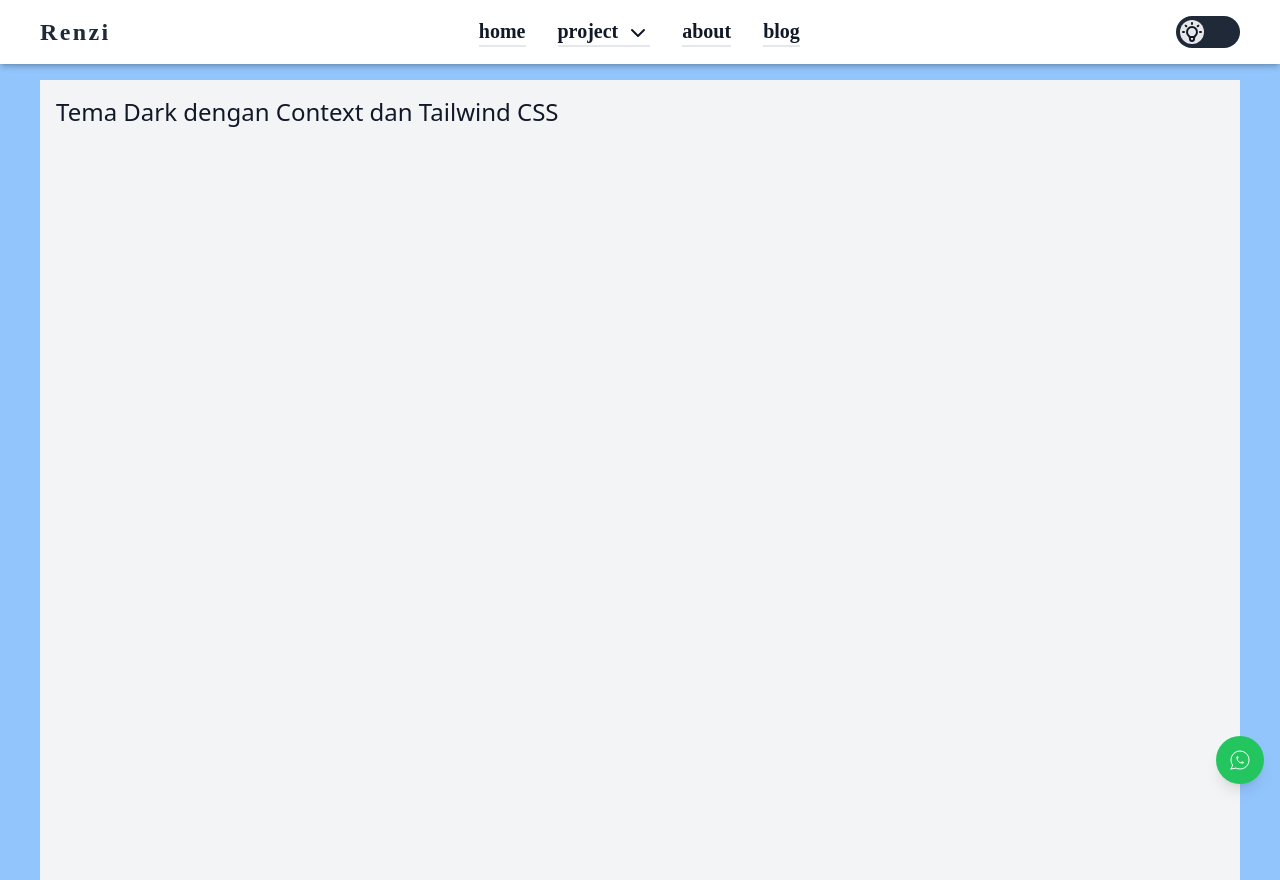
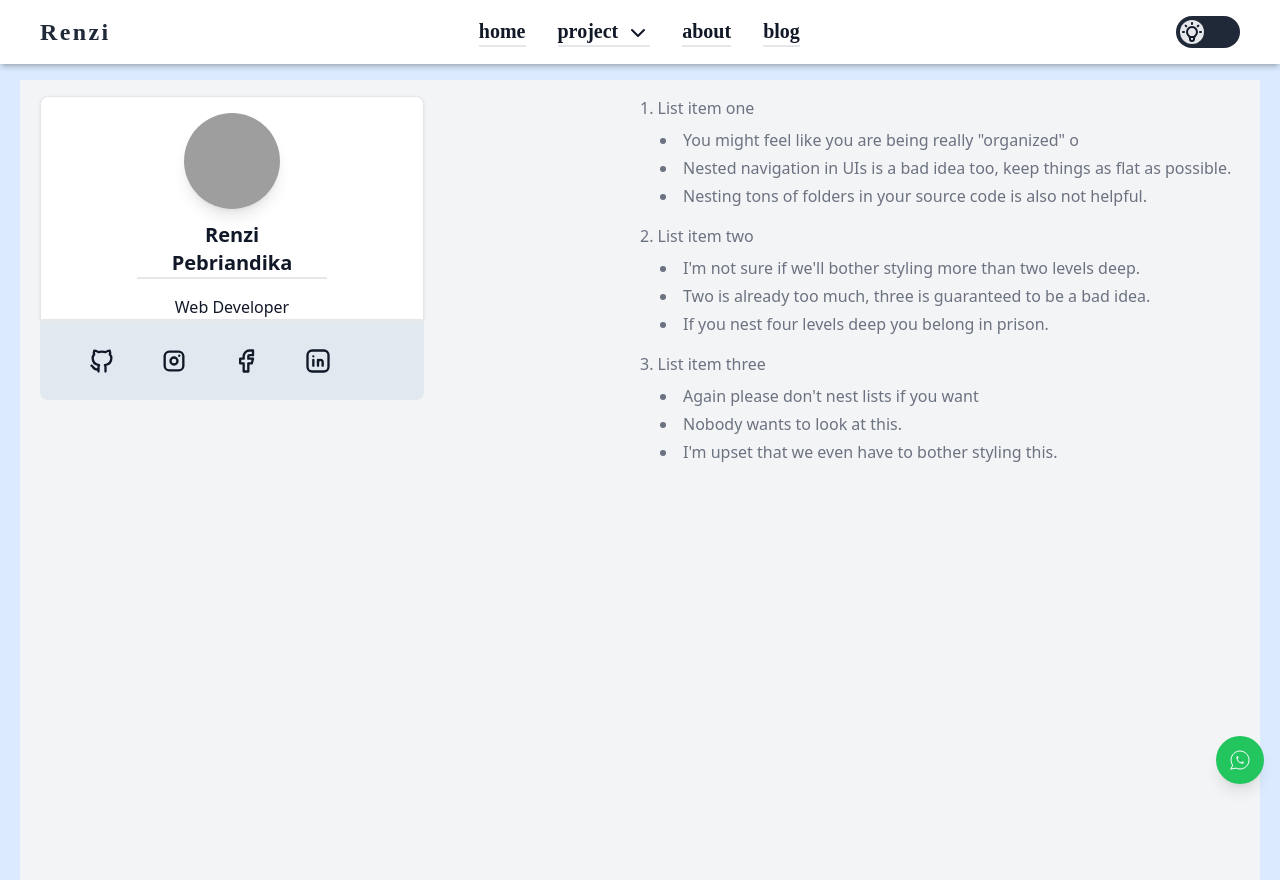
Before and after one commit to ren-zi-fa/portfolio, a React (Vite) app: page / in a window 1280 px wide. Built offline with nearby package versions, Linux system fonts and the light colour scheme; grey boxes are pictures that could not be loaded.

Commit message:
initial commit

```diff
--- a/src/components/Elements/Dropdown/index.jsx
+++ b/src/components/Elements/Dropdown/index.jsx
@@ -23,15 +23,14 @@ const Dropdown = ({ link }) => {
     { name: "nextJs", link: "/project/nextjs" },
   ];
   return (
-    <div ref={dropdownRef} className=" ">
+    <div ref={dropdownRef}>
       <div onClick={() => setIsDropDownOpen(!isDropDownOpen)} className='cursor-pointer flex items-center'>
         <div className='flex '>
-          <span className='text-gray-900 dark:text-white hover:text-gray-400 duration-100 '>{link.name}</span>
+          <span className='text-gray-900 dark:text-white hover:text-gray-400 '>{link.name}</span>
           {isDropDownOpen ? <IconChevronUp className='ml-2 mt-1 ' stroke={2} /> : <IconChevronDown className='ml-2 mt-1' stroke={2} />}
         </div>
       </div>
-      <ul className={`block md:absolute mt-0 md:mt-4 mr-10 w-[300px] md:w-[400px] shadow-md rounded left-0 md:left-[-30px] bg-white dark:bg-slate-900 tracking-widest border-sm md:right-0 transition-all duration-500 ease-in ${isDropDownOpen ? "block" : "hidden"}`}>
-
+      <ul className={`block md:absolute mt-0 md:mt-4 mr-10 w-[300px] md:w-[400px] shadow-md rounded left-0 md:left-[-30px] bg-slate-200 dark:bg-slate-600 tracking-widest  md:right-0 transition-all duration-500 ease-in ${isDropDownOpen ? "block" : "hidden"}`}>
         <li className='px-4 py-5 grid grid-cols-2'>
           {menuDropdown.map((item, index) => (
             <Link to={item.link} key={index} className='underline hover:text-red-500 py-2 text-sm'>
--- a/src/components/Layouts/MainLayouts.jsx
+++ b/src/components/Layouts/MainLayouts.jsx
@@ -9,7 +9,7 @@ const MainLayouts = ({ children }) => {
     <>
       <div className={theme === "dark" ? "dark" : ""}>
         <Navbar />
-        <div className='pt-20 bg-blue-300 min-h-screen px-10 dark:bg-gray-600 '>{children}
+        <div className='pt-20 bg-blue-100 min-h-screen px-5 dark:bg-gray-600 '>{children}
           <IconWa/>
         </div>
       </div>
--- a/src/pages/home.jsx
+++ b/src/pages/home.jsx
@@ -1,16 +1,67 @@
 import React, { useContext } from "react";
 import Navbar from "../components/Fragments/Navbar";
+import { IconBrandFacebook, IconBrandGithub, IconBrandInstagram, IconBrandLinkedin } from "@tabler/icons-react";
 
 const Home = () => {
-
   return (
     <>
-        <Navbar />
-        <div className='min-h-screen bg-gray-100 dark:bg-gray-900 text-gray-900 dark:text-gray-100'>
-          <header className='p-4'>
-            <h1 className='text-2xl'>Tema Dark dengan Context dan Tailwind CSS</h1>
-          </header>
+      <Navbar />
+      <div className='min-h-screen px-5 py-4 bg-gray-100 dark:bg-gray-900 text-gray-900 dark:text-gray-100 grid grid-cols-1 md:grid-cols-2'>
+        <div className=''>
+          <div className='grid grid-cols-1 1 w-full max-w-sm bg-white border border-gray-200 rounded-t-lg shadow dark:bg-gray-800 dark:border-gray-700 h-max px-24 '>
+            <div className='text-center border-b-2 md:mb-4 mb-0'>
+              <img src='https://i2.wp.com/genshinbuilds.aipurrjects.com/genshin/characters/tartaglia/image.png?strip=all&quality=75&w=384' alt='' className='w-24 h-24 mb-3  mt-4 rounded-full shadow-lg mx-auto' />
+              <h1 className='text-xl font-bold '>Renzi</h1>
+              <h2 className='text-xl font-bold '>Pebriandika</h2>
+            </div>
+            <h1 className='text-center '>Web Developer</h1>
+          </div>
+          <div className=' border-t-2 bg-slate-200 max-w-sm dark:bg-slate-500 rounded-b-lg h-20 grid grid-cols-4  items-center place-content-center px-12 '>
+            <a href=''>
+              <IconBrandGithub className='w-7 h-7' stroke={2} />
+            </a>
+            <a href=''>
+              <IconBrandInstagram className='w-7 h-7' stroke={2} />
+            </a>
+            <a href=''>
+              <IconBrandFacebook className='w-7 h-7' stroke={2} />
+            </a>
+            <a href=''>
+              <IconBrandLinkedin className='w-7 h-7' stroke={2} />
+            </a>
+          </div>
         </div>
+        <div className="">
+
+<ol class="space-y-4 text-gray-500 list-decimal list-inside dark:text-gray-400">
+   <li>
+      List item one
+      <ul class="ps-5 mt-2 space-y-1 list-disc list-inside">
+         <li>You might feel like you are being really "organized" o</li>
+         <li>Nested navigation in UIs is a bad idea too, keep things as flat as possible.</li>
+         <li>Nesting tons of folders in your source code is also not helpful.</li>
+      </ul>
+   </li>
+   <li>
+      List item two
+      <ul class="ps-5 mt-2 space-y-1 list-disc list-inside">
+         <li>I'm not sure if we'll bother styling more than two levels deep.</li>
+         <li>Two is already too much, three is guaranteed to be a bad idea.</li>
+         <li>If you nest four levels deep you belong in prison.</li>
+      </ul>
+   </li>
+   <li>
+      List item three
+      <ul class="ps-5 mt-2 space-y-1 list-disc list-inside">
+         <li>Again please don't nest lists if you want</li>
+         <li>Nobody wants to look at this.</li>
+         <li>I'm upset that we even have to bother styling this.</li>
+      </ul>
+   </li>
+</ol>
+
+        </div>
+      </div>
     </>
   );
 };
```
Also changed, not shown: src/assets/img/renzi.jpg (added).
